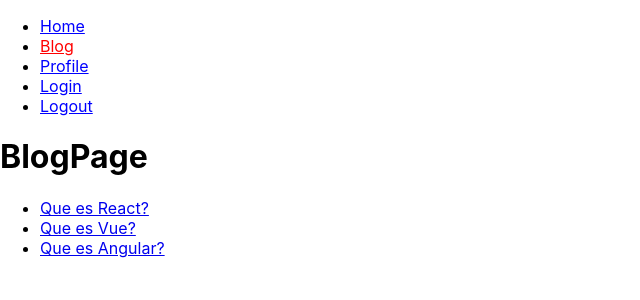
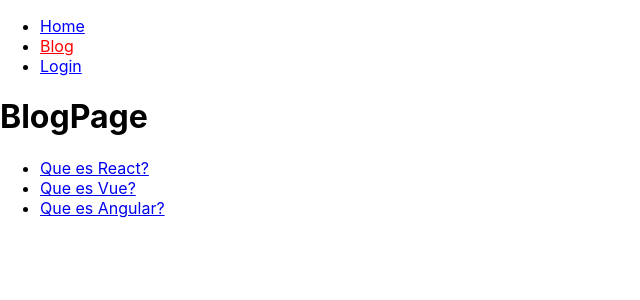
Before and after one commit to JuanBueno21/react-router, a React (Create React App) app in the folder react-router/: page /#/blog in a window 1280 px wide. Shown: the top 300 px of the page, without its empty margins (0-640 px from the left). Built offline with nearby package versions, Linux system fonts and the light colour scheme.

Commit message:
Navigate and redirects

```diff
--- a/react-router/src/App.js
+++ b/react-router/src/App.js
@@ -1,7 +1,7 @@
 import { HashRouter, Route, Routes } from "react-router-dom"
 import './App.css';
 import { Menu } from "./Menu"
-import { AuthProvider } from "./auth"
+import { AuthProvider, AuthRoute } from "./auth"
 import { HomePage } from "./HomePage"
 import { BlogPage } from "./BlogPage"
 import { BlogPost } from "./BlogPost"
@@ -24,9 +24,17 @@ function App() {
             </Route>
 
             <Route path='/login' element={<LoginPage />} />
-            <Route path='/logout' element={<LogoutPage />} />
-            <Route path='/profile' element={<ProfilePage />} />
 
+            <Route path='/logout' element={
+              <AuthRoute>
+                <LogoutPage />
+              </AuthRoute>} />
+            <Route path='*' element={<p>not Found</p>} />
+
+            <Route path='/profile' element={
+              <AuthRoute>
+                <ProfilePage />
+              </AuthRoute>} />
             <Route path='*' element={<p>not Found</p>} />
 
           </Routes>
--- a/react-router/src/LoginPage.js
+++ b/react-router/src/LoginPage.js
@@ -1,5 +1,6 @@
 import React from "react";
 import { useAuth } from "./auth";
+import { Navigate } from "react-router-dom";
 
 function LoginPage() {
 
@@ -9,6 +10,10 @@ function LoginPage() {
   const login = (e) => {
     e.preventDefault();
     auth.login({ userName });
+  }
+
+  if (auth.user) {
+    return <Navigate to="/profile" />;
   }
 
   return (
--- a/react-router/src/Menu.js
+++ b/react-router/src/Menu.js
@@ -1,11 +1,18 @@
 import React from "react";
-import { Link, NavLink } from "react-router-dom";
+import { NavLink } from "react-router-dom";
+import { useAuth } from "./auth"
 
 function Menu() {
+  const auth = useAuth();
+
   return (
     <nav>
       <ul>
-        {routes.map(route => (
+        {routes.map(route => {
+          if (route.publicOnly && auth.user) return null;
+          if (route.private && !auth.user) return null;
+
+          return (
             <li key={route.to}>
               <NavLink
                 style={({ isActive }) => ({
@@ -16,7 +23,8 @@ function Menu() {
                 {route.text}
               </NavLink>
             </li>
-        ))}
+          );
+        })}
 
         { /*// PRIMERA OPCION: Link }
 
@@ -61,11 +69,11 @@ function Menu() {
 }
 
 const routes = [
-  { to: "/home", text: "Home" },
-  { to: "/blog", text: "Blog" },
-  { to: "/profile", text: "Profile" },
-  { to: "/login", text: "Login" },
-  { to: "/logout", text: "Logout" },
+  { to: "/home", text: "Home", private: false, },
+  { to: "/blog", text: "Blog", private: false, },
+  { to: "/profile", text: "Profile", private: true, },
+  { to: "/login", text: "Login", private: false, publicOnly: true, },
+  { to: "/logout", text: "Logout", private: true, },
 ];
 
 export { Menu };
--- a/react-router/src/ProfilePage.js
+++ b/react-router/src/ProfilePage.js
@@ -2,12 +2,12 @@ import React from "react";
 import { useAuth } from "./auth";
 
 function ProfilePage() {
-const auth = useAuth();
+  const auth = useAuth();
 
   return (
     <>
       <h1>Profile</h1>
-      <h1>Welcome, {auth.user.userName}</h1>
+      <p>Welcome, {auth.user.userName}</p>
     </>
   );
 }
--- a/react-router/src/auth.js
+++ b/react-router/src/auth.js
@@ -1,5 +1,5 @@
 import React, { useContext } from "react"
-import { useNavigate } from "react-router-dom";
+import { Navigate, useNavigate } from "react-router-dom";
 
 const AuthContext = React.createContext();
 
@@ -30,8 +30,17 @@ function useAuth() {
   const auth = React.useContext(AuthContext);
   return auth;
 }
+function AuthRoute({children}) {
+  const auth = useAuth();
+
+  if (!auth.user) {
+    return <Navigate to="/login" />;
+  }
+  return children;
+}
 
 export {
   AuthProvider,
+  AuthRoute,
   useAuth,
 }
```
Lines whose indentation alone changed are shown as unchanged.
